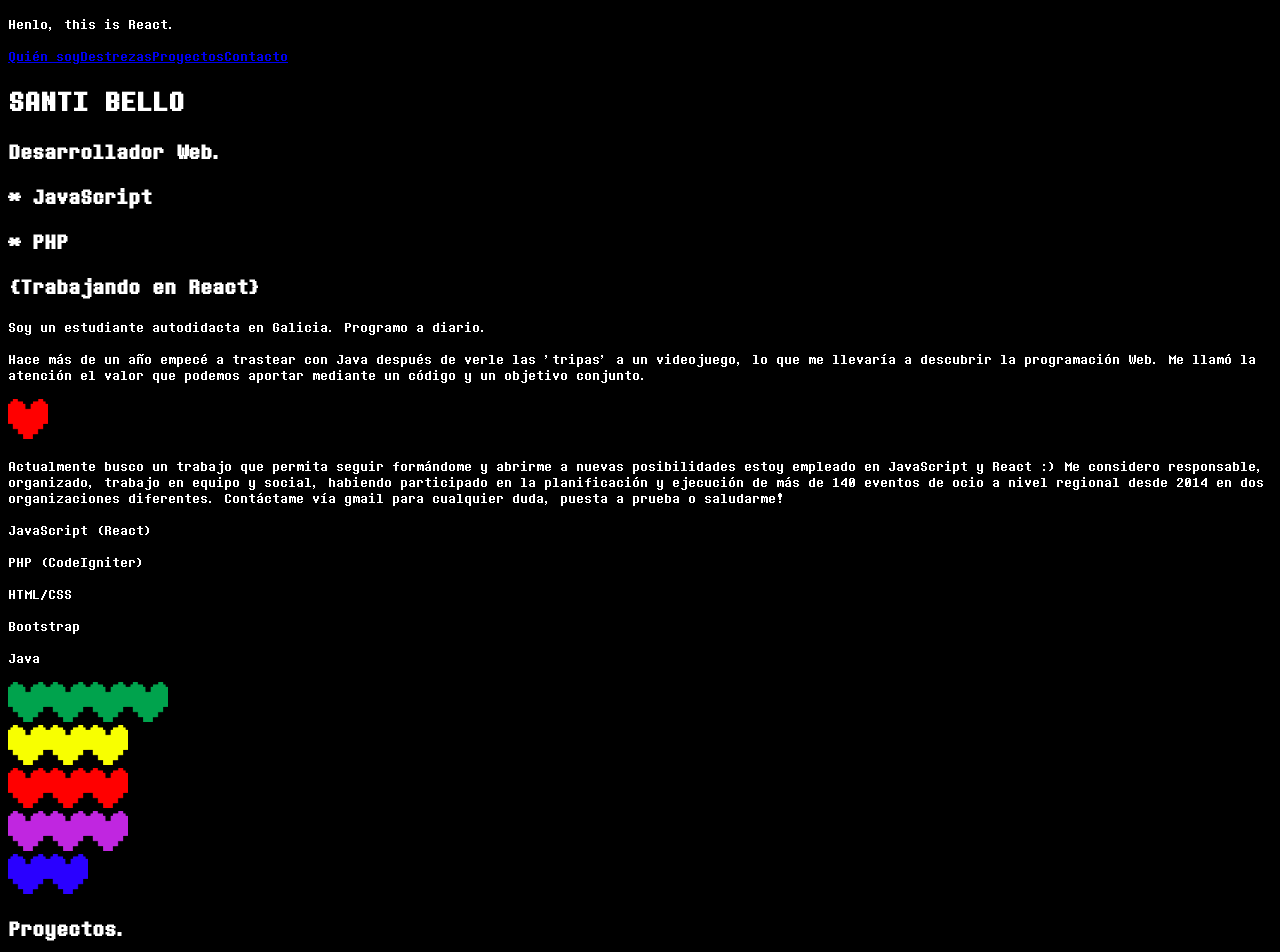
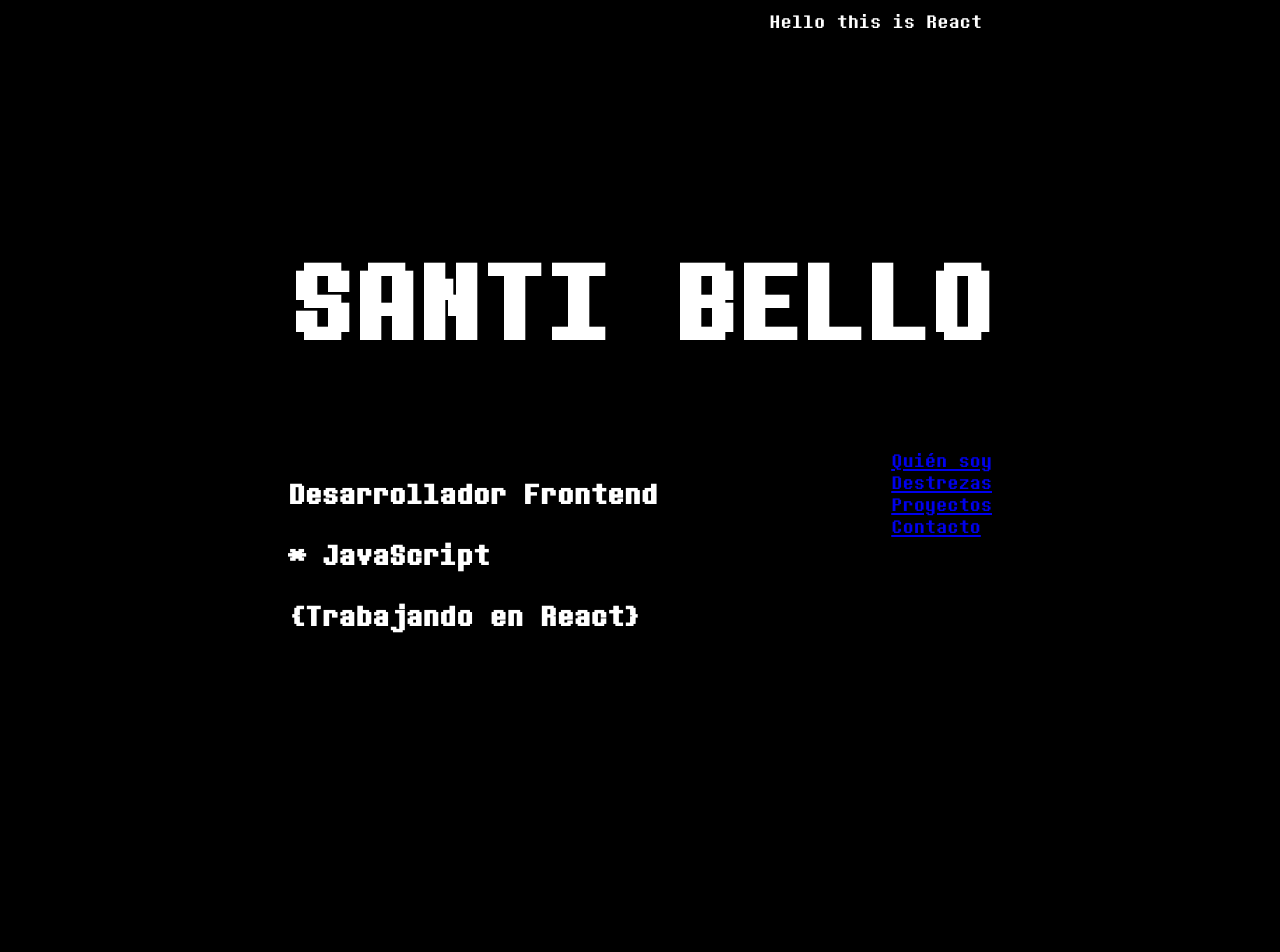
Before and after one commit to debello/Nueva-web, a React (Create React App) app: page / in a window 1280 px wide. Shown: the top 952 px of the page. Built offline with nearby package versions, Linux system fonts and the light colour scheme.

Commit message:
Pinta Título

```diff
--- a/public/scripts/myscript.js
+++ b/public/scripts/myscript.js
@@ -1,19 +1,7 @@
 console.log("This is me, hi. Im script.")
-let title = document.getElementById("this-is-title")
-//let S = document.createElement("h1")
-let S, A, N, T, I, B, E, L, Y, O;
+// let eContainer = document.getElementsByClassName("container")[0]
+// console.log(eContainer)
 
-let arr = ["S", "A", "N", "T", "I", "B", "E", "L", "L", "O"]
-
-//for (let i = 0; i < 10; i++){
-// setInterval(Subelo(arr[0]), 20000000)
-// setInterval(abb(), 20000000000)
-//}
-function abb() {
-    console.log("hi im interval")
-}
-function Subelo(letter) {
-    let elem = document.createElement("h1")
-    elem.innerHTML = letter
-    title.appendChild(elem)
-}
+// let p = document.createElement("p")
+// p.innerHTML = "Hello, this is React."
+// eContainer.appendChild(p)
--- a/src/App.js
+++ b/src/App.js
@@ -1,19 +1,30 @@
 import React from 'react';
-import { Navbar, Titulo, Descripcion, Destrezas, Proyectos, Pie } from "./parts/Portfolio";
+import styled from 'styled-components'
+import { Titulo, Descripcion, Destrezas, Proyectos, Pie } from "./parts/Portfolio";
 import './css/old.css'
 
-function App() {
+const App = () => {
   return (
-    <div id="all-this-web" async >
-      <p>Henlo, this is React.</p>
-      <Navbar />
+    <Container className="container">
+
       <Titulo />
       <Descripcion />
       <Destrezas />
       <Proyectos />
       <Pie />
-    </div>
+    </ Container>
   );
 }
 
+const Container = styled.div`
+  font-size: 1.4rem;
+  img {
+    width: 40px;
+  }
+    display: grid;
+    grid-template-rows: 1fr 1fr 1fr 1fr 1fr;
+    grid-row-gap: 400px;
+
+`
+
 export default App;
--- a/src/css/old.css
+++ b/src/css/old.css
@@ -19,7 +19,5 @@ body {
     font-family: 'Determination Mono', monospace;
     background-color: black;
     color: white;
+    margin: 0 auto;
 }
-img {
-    width: 40px;
-}
--- a/src/parts/Portfolio.js
+++ b/src/parts/Portfolio.js
@@ -1,47 +1,88 @@
 import React from 'react';
+import styled from 'styled-components'
 import "./../css/old.css"
 
 // eslint-disable-next-line
-const myScript = () => {
+function myScript() {
     const script = document.createElement("script")
     script.async = true
     script.src = "/scripts/myscript.js"
-    return document.body.appendChild(script)
+    document.body.appendChild(script)
 }
+myScript()
 // eslint-disable-next-line
-(function createGoogleScript() {
+function createGoogleScript() {
     const googleScript = document.createElement("script")
     googleScript.async = true
     googleScript.src = "/scripts/googleScript.js"
     document.head.appendChild(googleScript)
-})()
+}
+createGoogleScript()
 
 const Navbar = () => {
     return (
-        <nav class='navbar'>
+        <NavbarCSS className='navbar'>
             <a href='#quien-soy'>Quién soy</a>
             <a href='#destrezas'>Destrezas</a>
             <a href='#projects-redirect'>Proyectos</a>
             <a href='#profile-link'>Contacto</a>
-         </nav>
+         </NavbarCSS>
     )
 }
+const NavbarCSS = styled.div`
+    display: block;
+    > * {
+        display: flex;
+        flex-direction: column;
+    }
+`
+const Titulo = () => {
+    return (
+        <TituloCSS className="titulo">
+            <p>Hello this is React</p>
+            <h1 className="this-is-title" >SANTI BELLO</h1>
+            <div className="subtitulo">
+                <div>
+                    <h2 className='hover-1'>Desarrollador Frontend</h2>
+                    <h2 className='hover-2'>* JavaScript</h2>
+                    <h2 className='hover-2'>{"{Trabajando en React}"}</h2>
+                </div>
+                <Navbar />
+            </div>
 
-const Titulo = () => {
-    return(
-    <div class='welcome-section'>
-        <h1 class="this-is-title" >SANTI BELLO</h1>
-        <h2 className='hover-1'>Desarrollador Web.</h2>
-        <h2 className='hover-2'>* JavaScript</h2>
-        <h2 className='hover-2'>* PHP</h2>
-        <h2 className='hover-2'>{"{Trabajando en React}"}</h2>
-    </div>
+        </TituloCSS>
     )
 }
+const TituloCSS = styled.div`
+    place-self: center;
+    display: grid;
+    grid-template-rows: 0.5fr 0.5fr 1fr;
+    p {
+        place-self: start end;
+        margin: 10px;
+        float: right;
+    }
+    .this-is-title {
+        font-size: 8rem;
+
+    }
+    .subtitulo {
+       display: flex;
+       flex-direction: row;
+       justify-content: space-between;
+
+    }
+    .navbar {
+        float: right;
+        place-self:  start end;
+
+    }
+`
+
 
 const Descripcion = () => {
     return(
-        <div class='quien-soy'>
+        <div className='quien-soy'>
             <p>Soy un estudiante <span className='hover-2'>autodidacta</span> en Galicia. Programo a diario.</p>
             <p>Hace más de un año empecé a trastear con Java después de verle las 'tripas' a un videojuego, lo que me llevaría a descubrir la programación Web.
             Me llamó la atención el <span className='hover-2'>valor</span> que podemos aportar mediante un código y un objetivo conjunto.</p>
@@ -55,7 +96,7 @@ const Descripcion = () => {
 
 const Destrezas = () => {
     return (
-        <div className="skills" class='destrezas'>
+        <div className="skills">
             <div className="skills-names">
                 <p>JavaScript (React)</p>
                 <p>PHP (CodeIgniter)</p>
@@ -96,23 +137,23 @@ const Destrezas = () => {
 
 const Proyectos = () => {
     return (
-        <>
-            <h2 class='projects-redirect'>Proyectos.</h2>
-            <section class='projects' className='projects-grid'>
+        <div>
+            <h2 className='projects-redirect'>Proyectos.</h2>
+            <section className='projects'>
                 <a className='p-1' href='https://debello.github.io/todolist/' rel="noopener noreferrer">To do List </a>
                 <a className='p-2' href='https://debello.github.io/kanban_bello/' rel="noopener noreferrer">Kanban </a>
                 <a className='p-3' href='https://github.com/debello/API-Clima' rel="noopener noreferrer">API Clima</a>
                 <a className='p-4 hover-3' href='https://github.com/debello?tab=repositories' rel="noopener noreferrer">Más proyectos</a>
             </section>
-        </>
+        </div>
     )
 }
 
 const Pie = () => {
     return (
-        <div class='pie-pagina'>
-            <h2 class='profile-link'>Connect</h2>
-            <div class='social-buttons'>
+        <div className='pie-pagina'>
+            <h2 className='profile-link'>Connect</h2>
+            <div className='social-buttons'>
                 <a href="https://twitter.com/debellodev" rel="noopener noreferrer"><img src="img/twitter-logo.png"alt="twitter handle" /></a>
                 <a href="https://github.com/debello/" rel="noopener noreferrer"><img src="img/github-logo.png" alt="twitter handle" /></a>
             </div>
```
